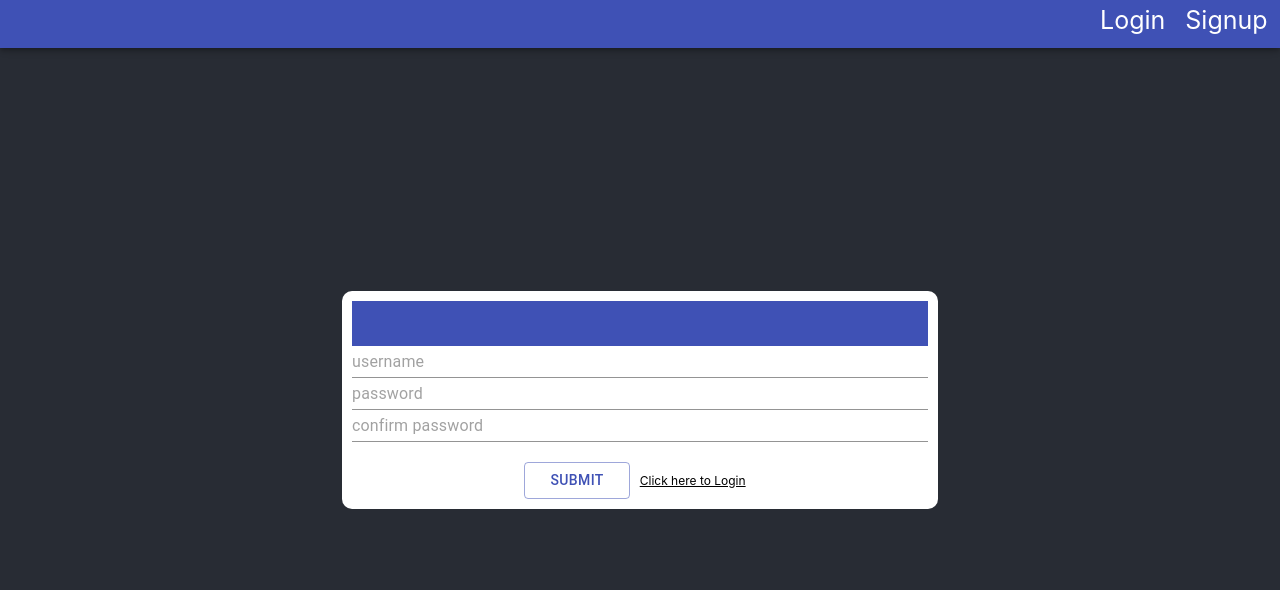
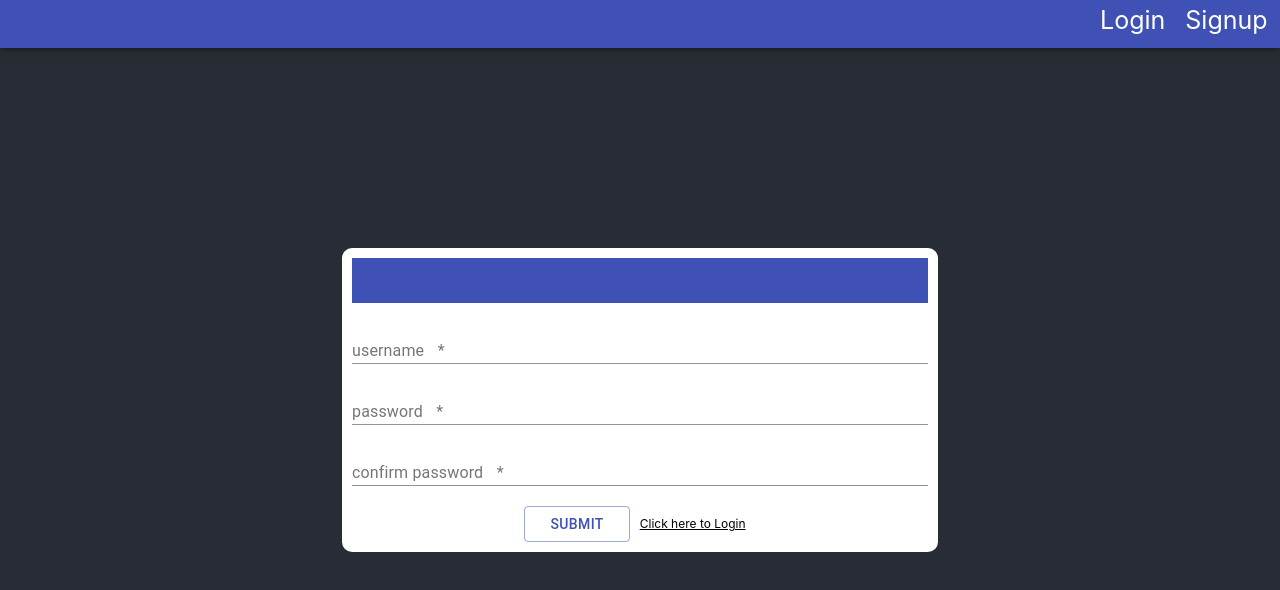
Before and after one commit to JNaeemGitonga/go-react-github, a React (Create React App) app in the folder client/: page / in a window 1280 px wide. Both pictures are taken after a click on the element "Click here to SignUp". Shown: the top 590 px of the page. Built offline with nearby package versions, Linux system fonts and the light colour scheme.

Commit message:
wip: changed inputs to textFields

```diff
--- a/client/src/components/Login/Login.module.css
+++ b/client/src/components/Login/Login.module.css
@@ -12,6 +12,7 @@
 
 .form-wrapper form div {
     display: block;
+    height: 45px;
 }
 
 form {
--- a/client/src/components/Login/index.js
+++ b/client/src/components/Login/index.js
@@ -1,9 +1,8 @@
 import React, { Component } from 'react';
 import styles from './Login.module.css';
 import SignupViewContext from '../../context/signup-view-context';
-import { Input } from '@material-ui/core';
-import { Button } from '@material-ui/core';
-import { Container } from '@material-ui/core';
+import * as Mui from '../../shared/material-ui.components.js'
+
 
 export default class Login extends Component {
     state = {
@@ -24,7 +23,9 @@ export default class Login extends Component {
     render() {
         return (
             <div id={styles.login} className={styles['form-wrapper']}>
-               <Container className={styles['form-head']}/>
+               <Mui.Container className={styles['form-head']}>
+                   <div id='placeholder'/> {/* Without this place holder MUI will throw an error as this element must contain a child */}
+               </Mui.Container>
                 <form
                     onSubmit={e => {
                         e.preventDefault();
@@ -34,44 +35,48 @@ export default class Login extends Component {
                     id={styles['login-signup-form']}
                     aria-label="login form"
                 >
-                    <Input
-                        inputMarginDense
-                        required="true"
+                    <Mui.TextField
+                        required={true}
                         onChange={e =>
                             this.setState({ username: e.target.value })
                         }
                         type="name"
-                        placeholder="username"
+                        label="username"
                         aria-label="username input"
                     />
-                    <Input
-                        inputMarginDense
-                        required='true'
+                    <Mui.TextField
+                        required={true}
                         onChange={e =>
                             this.setState({ password: e.target.value })
                         }
                         type="password"
-                        placeholder="password"
+                        label="password"
                         aria-label="password input"
                     />
                     {this.state.showSignup && (
-                        <Input
-                            inputMarginDense
+                        <Mui.TextField
                             onChange={e =>
                                 this.setState({
                                     confirmPassword: e.target.value,
                                 })
                             }
-                            required="true"
+                            required={true}
                             type="password"
-                            placeholder="confirm password"
+                            label="confirm password"
                             aria-label="confirm password"
                         />
                     )}
                 </form>
-                <Button variant="outlined" color="primary" disableElevation>
+                <Mui.Button onClick={e => {
+                        e.preventDefault();
+                        if (this.state.showSignup) this.signup();
+                        else this.login();
+                    }}
+                    variant="outlined"
+                    color="primary"
+                    disableElevation>
                     Submit
-                </Button>
+                </Mui.Button>
                 <SignupViewContext.Provider value={this.state.signup}>
                     {this.state.showSignup && (
                         <span
--- a/client/src/shared/material-ui.components.js
+++ b/client/src/shared/material-ui.components.js
@@ -3,5 +3,19 @@ import Tabs from '@material-ui/core/Tabs';
 import Tab from '@material-ui/core/Tab';
 import Typography from '@material-ui/core/Typography';
 import Box from '@material-ui/core/Box';
+import Button from '@material-ui/core/Button';
+import Container from '@material-ui/core/Container';
+import Input from '@material-ui/core/Input';
+import TextField from '@material-ui/core/TextField';
 
-export { AppBar, Tabs, Tab, Typography, Box };
+export {
+    AppBar,
+    Tabs,
+    Tab,
+    Typography,
+    Box,
+    Button,
+    Container,
+    Input,
+    TextField,
+};
```
